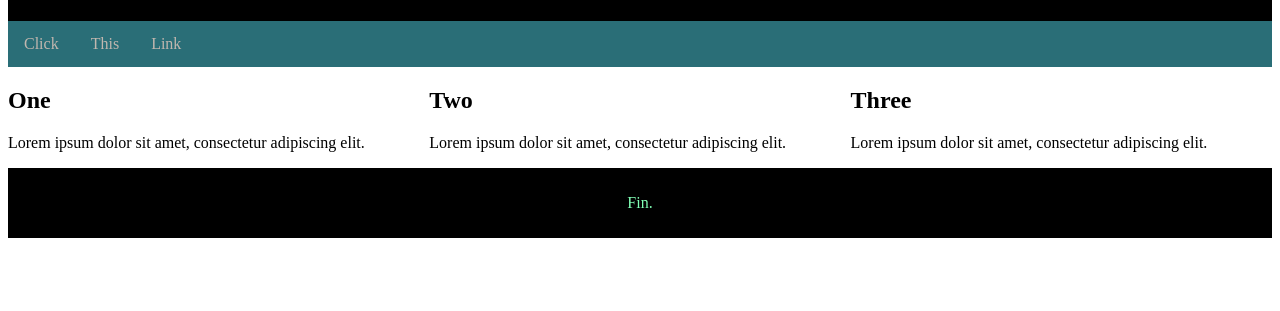
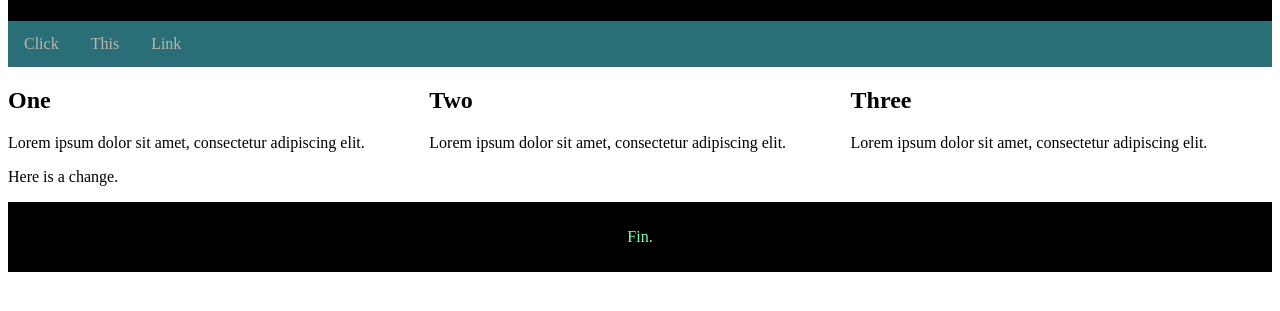
Before and after one commit to carlyannrich/test, a website: page index.html in a window 1280 px wide. Shown: the part 107-418 px from the top of the page. Drawn offline with Linux system fonts and the light colour scheme.

Commit message:
html test change

```diff
--- a/index.html
+++ b/index.html
@@ -25,6 +25,7 @@
         <div class="column">
             <h2>One</h2>
             <p>Lorem ipsum dolor sit amet, consectetur adipiscing elit.</p>
+            <p>Here is a change.</p>
         </div>
 
         <div class="column">
```
